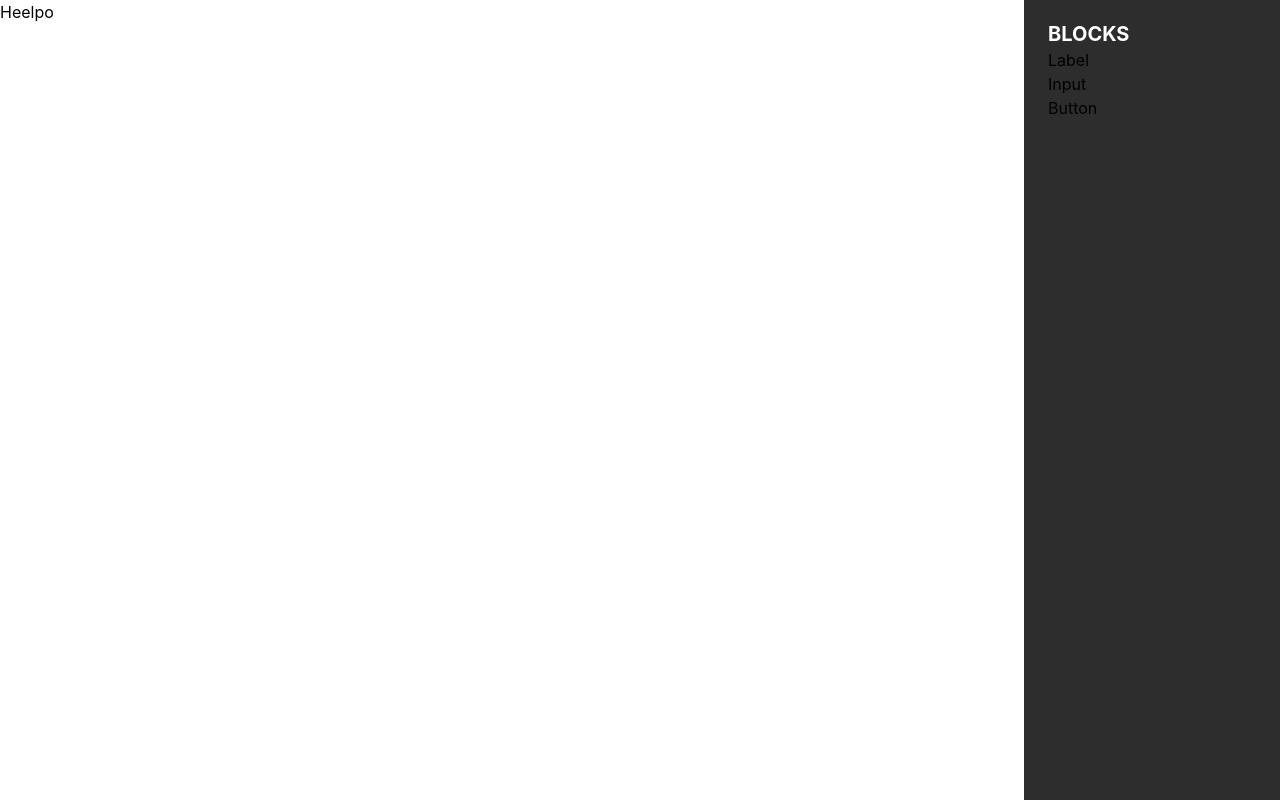
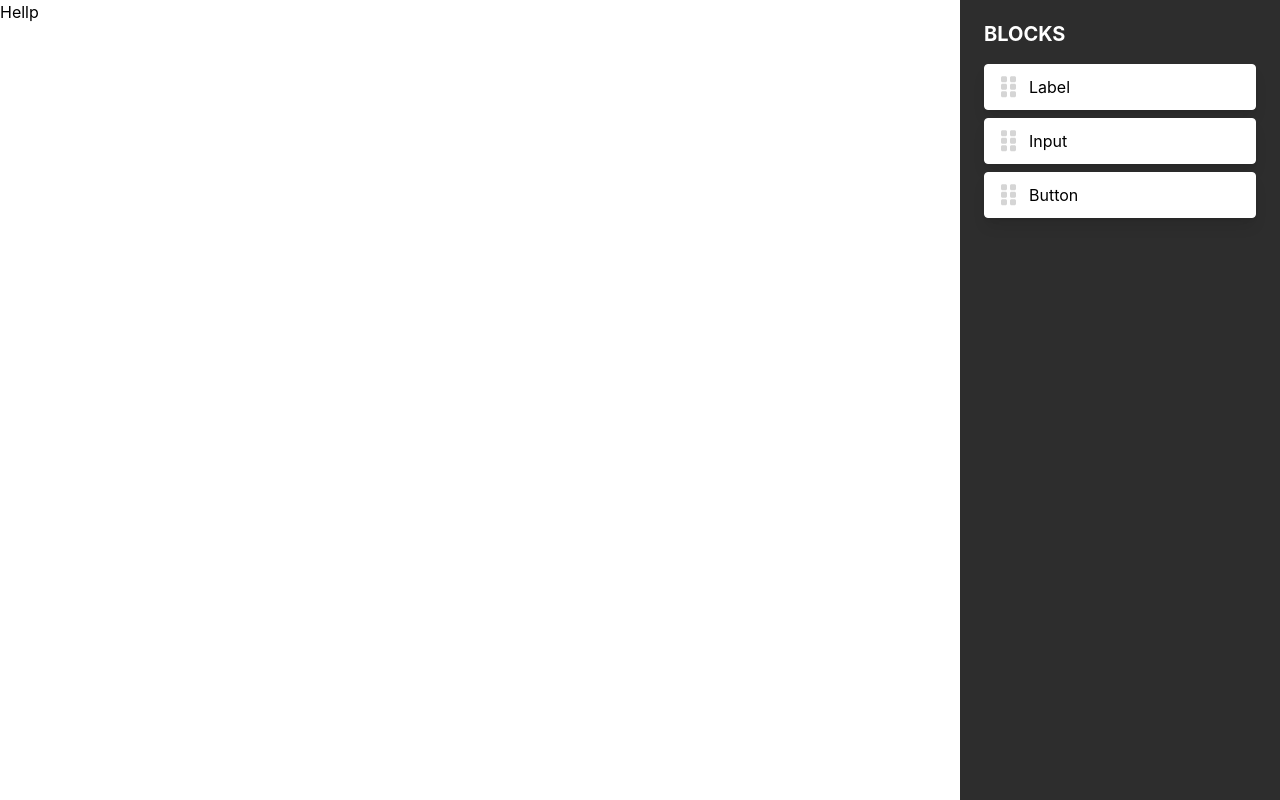
Before and after one commit to nitishkr72/mini-page-builder, a React (Create React App) app: page / in a window 1280 px wide. Built offline with nearby package versions, Linux system fonts and the light colour scheme.

Commit message:
Dragging Added

```diff
--- a/src/App.js
+++ b/src/App.js
@@ -1,23 +1,78 @@
-import logo from "./logo.svg";
 import "./App.css";
+import { useRef, useState } from "react";
 
-function DraggableButtons({item}) {
-  return <div> {item.tittle}</div>;
+function DraggableButton({ title, onDragStart }) {
+  const [isDragging, setIsDragging] = useState(false);
+
+  return (
+    <div
+      className={`bg-white ${
+        isDragging
+          ? "border border-black cursor-grabbing"
+          : "border border-white rounded cursor-grab"
+      }  flex flex-row items-center py-2 px-4 shadow-lg`}
+      draggable
+      onDra
+      onDragStart={(e) => {
+        // e.preventDefault();
+        setIsDragging(true);
+        // console.log(e.target);
+        // e.dataTransfer.setDragImage(e.target, 0, 0);
+        onDragStart(e);
+      }}
+      onDragEnd={() => setIsDragging(false)}
+    >
+      <img
+        src="/ic_grip_vertical.svg"
+        alt="Drag"
+        className="w-4 h-7"
+        draggable="false"
+      />
+      <span className="font-normal text-base ml-3">{title}</span>
+    </div>
+  );
 }
 
 const draggableBtnList = [
-  { tittle: "Label" }, { tittle: "Input" }, { tittle: "Button" }
-]
+  { title: "Label" },
+  { title: "Input" },
+  { title: "Button" },
+];
 
 function App() {
+  const draggedItem = useRef();
+
+  const draggingStarted = (e) => {
+    draggedItem.current = e.target.id;
+  };
+
   return (
-    <div className="w-screen h-screen flex flex-row">
-      <div className="w-4/5 h-full bg-white">Heelpo</div>
-      <div className="w-1/5 h-full bg-[#2D2D2D] px-6 py-5">
+    <div className="w-screen h-screen md:flex md:flex-row">
+      <div
+        className="w-full h-full bg-white"
+        onDragOver={(e) => {
+          e.preventDefault();
+        }}
+        onDrop={(e) => {
+          e.preventDefault();
+          console.log(e.clientX, e.clientY, e);
+        }}
+      >
+        Hellp
+      </div>
+      <div className="fixed top-0 right-0 z-10 h-auto md:w-60 xl:w-80 xl:h-full bg-[#2D2D2D] px-6 py-5">
         <span className="text-white font-bold text-xl">BLOCKS</span>
-        {draggableBtnList.map((item, index) => {
-            return <DraggableButtons item={item}/>
-        })}
+        <div className="mt-4 flex flex-col gap-2 w-full">
+          {draggableBtnList.map((item, index) => {
+            return (
+              <DraggableButton
+                title={item.title}
+                onDragStart={draggingStarted}
+                key={index}
+              />
+            );
+          })}
+        </div>
       </div>
     </div>
   );
--- a/src/index.js
+++ b/src/index.js
@@ -2,7 +2,6 @@ import React from 'react';
 import ReactDOM from 'react-dom/client';
 import './index.css';
 import App from './App';
-import reportWebVitals from './reportWebVitals';
 
 const root = ReactDOM.createRoot(document.getElementById('root'));
 root.render(
@@ -10,8 +9,3 @@ root.render(
     <App />
   </React.StrictMode>
 );
-
-// If you want to start measuring performance in your app, pass a function
-// to log results (for example: reportWebVitals(console.log))
-// or send to an analytics endpoint. Learn more: https://bit.ly/CRA-vitals
-reportWebVitals();
```
